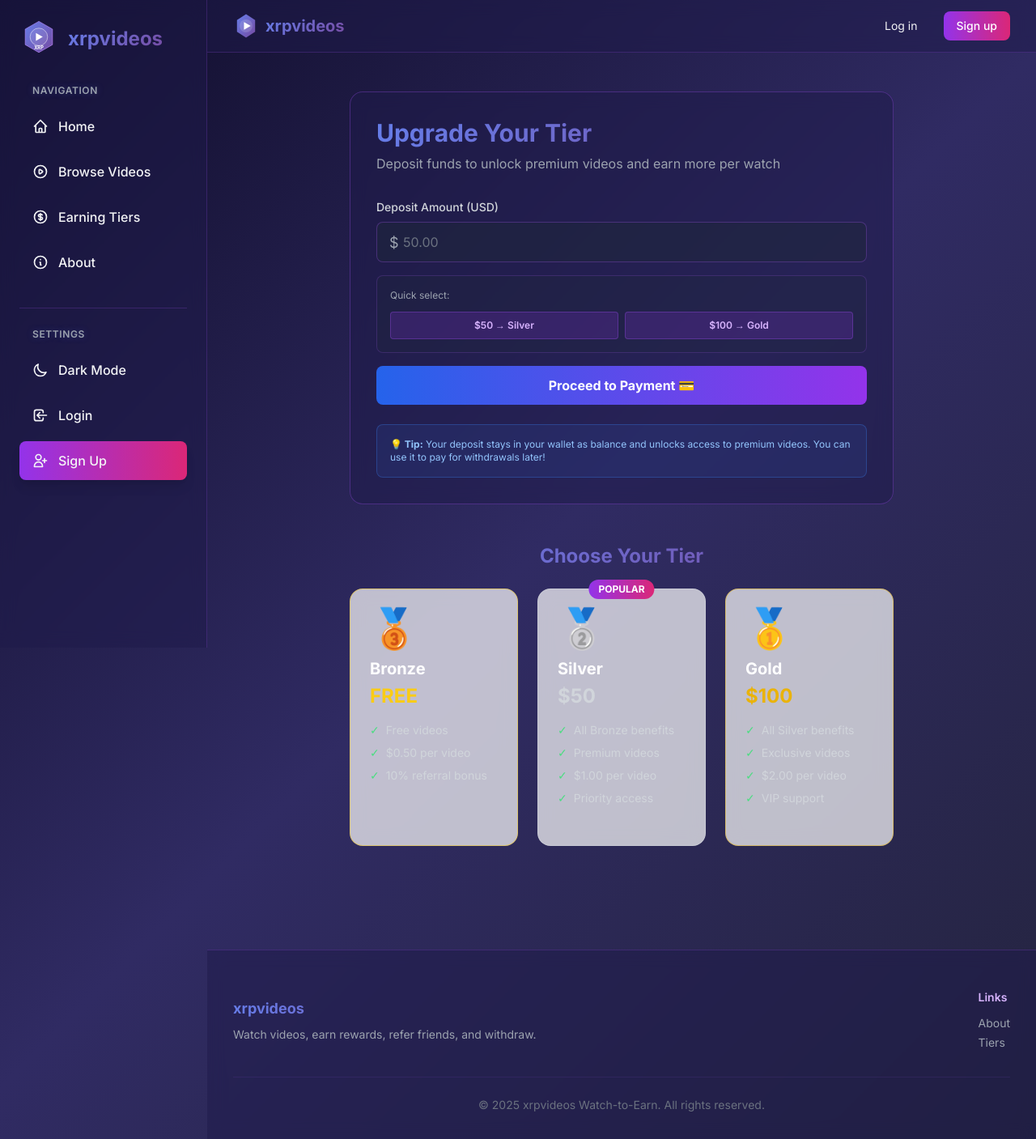
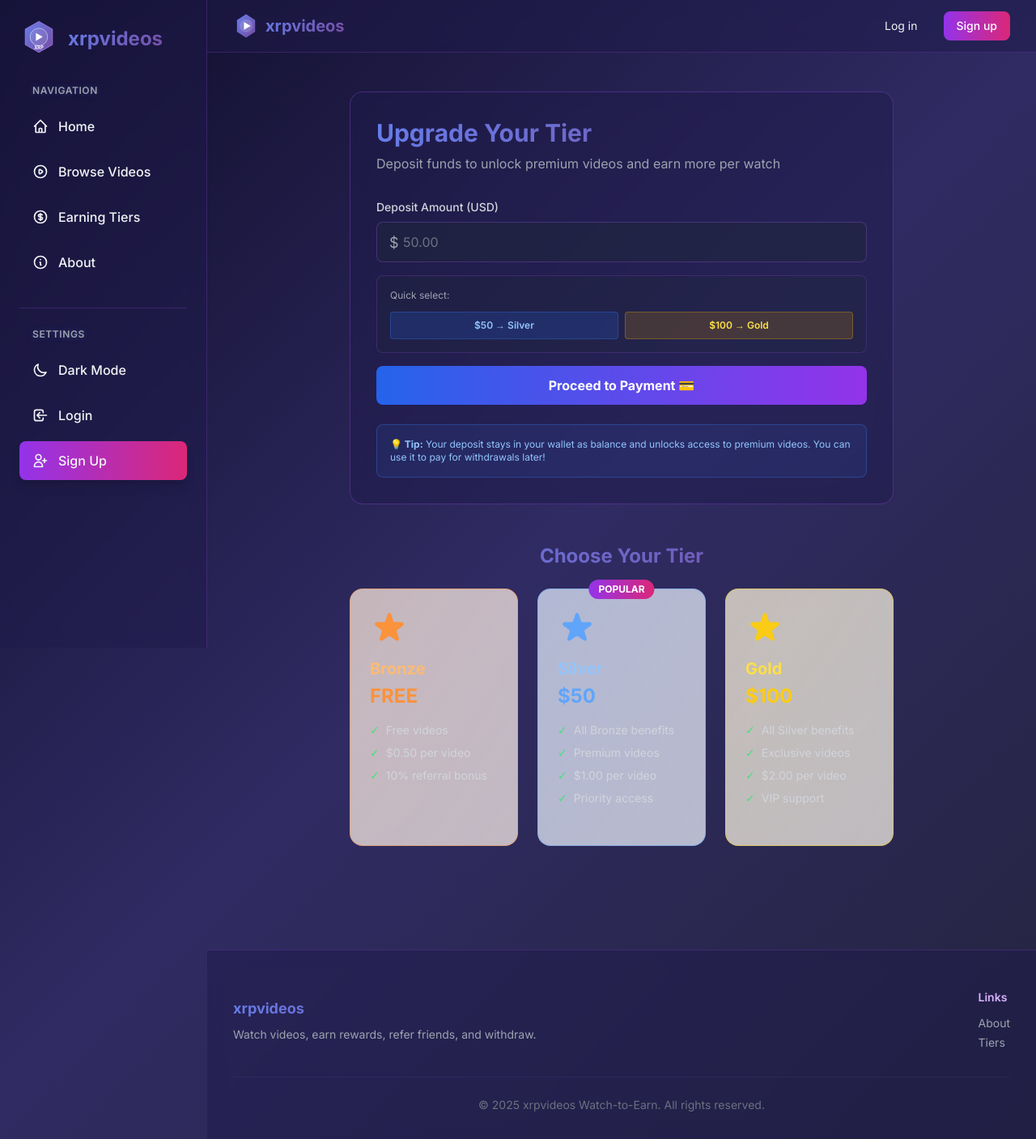
Before and after one commit to mainmesh/xrp_videos, a Django app: page /accounts/deposit/ in a window 1280 px wide. Shown: the whole page at 81% size. Run offline with Django 4.2, Linux system fonts and the light colour scheme; some libraries are stand-ins or nearby versions.

Commit message:
Update tier colors across all pages - orange for Bronze, blue for Silver, yellow for Gold

```diff
--- a/templates/accounts/deposit_placeholder.html
+++ b/templates/accounts/deposit_placeholder.html
@@ -23,8 +23,8 @@
         <div class="p-4 bg-slate-800/30 border border-purple-500/20 rounded-lg">
           <p class="text-xs text-gray-400 mb-3">Quick select:</p>
           <div class="grid grid-cols-2 gap-2">
-            <button type="button" onclick="document.getElementById('amount').value = '50'" class="px-3 py-2 text-xs bg-purple-600/20 hover:bg-purple-600/40 border border-purple-500/30 rounded text-purple-300 transition font-semibold">$50 → Silver</button>
-            <button type="button" onclick="document.getElementById('amount').value = '100'" class="px-3 py-2 text-xs bg-purple-600/20 hover:bg-purple-600/40 border border-purple-500/30 rounded text-purple-300 transition font-semibold">$100 → Gold</button>
+            <button type="button" onclick="document.getElementById('amount').value = '50'" class="px-3 py-2 text-xs bg-blue-600/20 hover:bg-blue-600/40 border border-blue-500/30 rounded text-blue-300 transition font-semibold">$50 → Silver</button>
+            <button type="button" onclick="document.getElementById('amount').value = '100'" class="px-3 py-2 text-xs bg-yellow-600/20 hover:bg-yellow-600/40 border border-yellow-500/30 rounded text-yellow-300 transition font-semibold">$100 → Gold</button>
           </div>
         </div>
 
@@ -45,10 +45,14 @@
       <h3 class="text-2xl font-bold gradient-text mb-6 text-center">Choose Your Tier</h3>
       <div class="grid md:grid-cols-3 gap-6">
         <!-- Bronze -->
-        <div class="glass-effect rounded-2xl p-6 border border-yellow-400/50">
-          <div class="text-5xl mb-3">🥉</div>
-          <h4 class="text-xl font-bold text-white mb-1">Bronze</h4>
-          <p class="text-2xl font-bold text-yellow-400 mb-4">FREE</p>
+        <div class="glass-effect rounded-2xl p-6 border border-orange-400/50 bg-gradient-to-br from-orange-500/10 to-orange-600/5">
+          <div class="mb-3">
+            <svg class="w-12 h-12 text-orange-400" fill="currentColor" viewBox="0 0 20 20">
+              <path d="M9.049 2.927c.3-.921 1.603-.921 1.902 0l1.07 3.292a1 1 0 00.95.69h3.462c.969 0 1.371 1.24.588 1.81l-2.8 2.034a1 1 0 00-.364 1.118l1.07 3.292c.3.921-.755 1.688-1.54 1.118l-2.8-2.034a1 1 0 00-1.175 0l-2.8 2.034c-.784.57-1.838-.197-1.539-1.118l1.07-3.292a1 1 0 00-.364-1.118L2.98 8.72c-.783-.57-.38-1.81.588-1.81h3.461a1 1 0 00.951-.69l1.07-3.292z"/>
+            </svg>
+          </div>
+          <h4 class="text-xl font-bold text-orange-300 mb-1">Bronze</h4>
+          <p class="text-2xl font-bold text-orange-400 mb-4">FREE</p>
           <ul class="space-y-2 text-sm text-gray-300 mb-6">
             <li class="flex gap-2"><span class="text-green-400">✓</span> Free videos</li>
             <li class="flex gap-2"><span class="text-green-400">✓</span> $0.50 per video</li>
@@ -57,13 +61,17 @@
         </div>
 
         <!-- Silver -->
-        <div class="glass-effect rounded-2xl p-6 border border-gray-300/50 relative">
+        <div class="glass-effect rounded-2xl p-6 border border-blue-400/50 bg-gradient-to-br from-blue-500/10 to-blue-600/5 relative">
           <div class="absolute -top-3 left-1/2 -translate-x-1/2 px-3 py-1 bg-gradient-to-r from-purple-600 to-pink-600 text-white text-xs font-bold rounded-full">
             POPULAR
           </div>
-          <div class="text-5xl mb-3">🥈</div>
-          <h4 class="text-xl font-bold text-white mb-1">Silver</h4>
-          <p class="text-2xl font-bold text-gray-300 mb-4">$50</p>
+          <div class="mb-3">
+            <svg class="w-12 h-12 text-blue-400" fill="currentColor" viewBox="0 0 20 20">
+              <path d="M9.049 2.927c.3-.921 1.603-.921 1.902 0l1.07 3.292a1 1 0 00.95.69h3.462c.969 0 1.371 1.24.588 1.81l-2.8 2.034a1 1 0 00-.364 1.118l1.07 3.292c.3.921-.755 1.688-1.54 1.118l-2.8-2.034a1 1 0 00-1.175 0l-2.8 2.034c-.784.57-1.838-.197-1.539-1.118l1.07-3.292a1 1 0 00-.364-1.118L2.98 8.72c-.783-.57-.38-1.81.588-1.81h3.461a1 1 0 00.951-.69l1.07-3.292z"/>
+            </svg>
+          </div>
+          <h4 class="text-xl font-bold text-blue-300 mb-1">Silver</h4>
+          <p class="text-2xl font-bold text-blue-400 mb-4">$50</p>
           <ul class="space-y-2 text-sm text-gray-300 mb-6">
             <li class="flex gap-2"><span class="text-green-400">✓</span> All Bronze benefits</li>
             <li class="flex gap-2"><span class="text-green-400">✓</span> Premium videos</li>
@@ -73,10 +81,14 @@
         </div>
 
         <!-- Gold -->
-        <div class="glass-effect rounded-2xl p-6 border border-yellow-500/50">
-          <div class="text-5xl mb-3">🥇</div>
-          <h4 class="text-xl font-bold text-white mb-1">Gold</h4>
-          <p class="text-2xl font-bold text-yellow-500 mb-4">$100</p>
+        <div class="glass-effect rounded-2xl p-6 border border-yellow-400/50 bg-gradient-to-br from-yellow-500/10 to-yellow-600/5">
+          <div class="mb-3">
+            <svg class="w-12 h-12 text-yellow-400" fill="currentColor" viewBox="0 0 20 20">
+              <path d="M9.049 2.927c.3-.921 1.603-.921 1.902 0l1.07 3.292a1 1 0 00.95.69h3.462c.969 0 1.371 1.24.588 1.81l-2.8 2.034a1 1 0 00-.364 1.118l1.07 3.292c.3.921-.755 1.688-1.54 1.118l-2.8-2.034a1 1 0 00-1.175 0l-2.8 2.034c-.784.57-1.838-.197-1.539-1.118l1.07-3.292a1 1 0 00-.364-1.118L2.98 8.72c-.783-.57-.38-1.81.588-1.81h3.461a1 1 0 00.951-.69l1.07-3.292z"/>
+            </svg>
+          </div>
+          <h4 class="text-xl font-bold text-yellow-300 mb-1">Gold</h4>
+          <p class="text-2xl font-bold text-yellow-400 mb-4">$100</p>
           <ul class="space-y-2 text-sm text-gray-300 mb-6">
             <li class="flex gap-2"><span class="text-green-400">✓</span> All Silver benefits</li>
             <li class="flex gap-2"><span class="text-green-400">✓</span> Exclusive videos</li>
--- a/templates/base.html
+++ b/templates/base.html
@@ -346,7 +346,17 @@
             </div>
             <div class="text-center px-1">
               <p class="text-xs text-gray-500 dark:text-gray-400">Tier</p>
-              <p class="font-bold text-xs text-yellow-500 truncate">{{ user.profile.current_tier|default:"Bronze" }}</p>
+              {% with tier=user.profile.current_tier|default:"Bronze" %}
+                {% if tier == 'Bronze' %}
+                  <p class="font-bold text-xs text-orange-500 truncate">{{ tier }}</p>
+                {% elif tier == 'Silver' %}
+                  <p class="font-bold text-xs text-blue-500 truncate">{{ tier }}</p>
+                {% elif tier == 'Gold' %}
+                  <p class="font-bold text-xs text-yellow-500 truncate">{{ tier }}</p>
+                {% else %}
+                  <p class="font-bold text-xs text-gray-500 truncate">{{ tier }}</p>
+                {% endif %}
+              {% endwith %}
             </div>
           </div>
         </div>
```
Also changed, not shown: templates/accounts/dashboard.html (+10 -2 lines).
